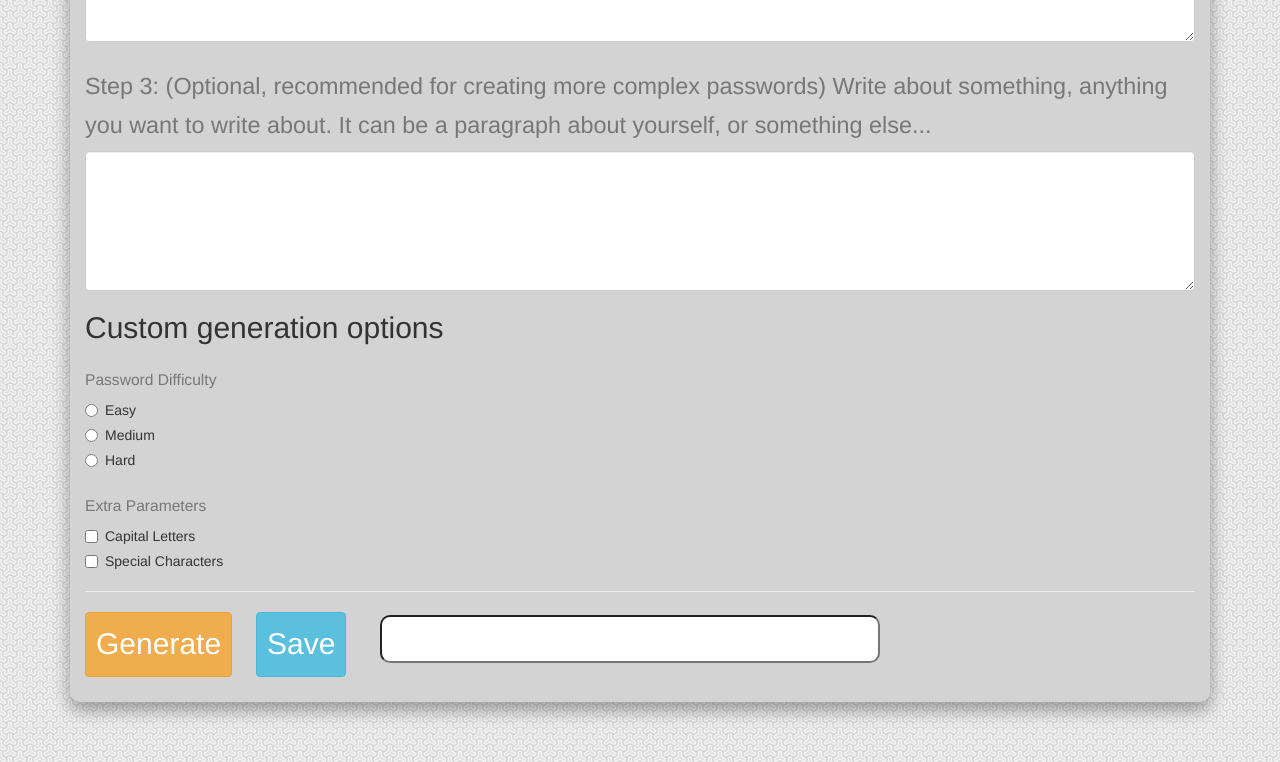
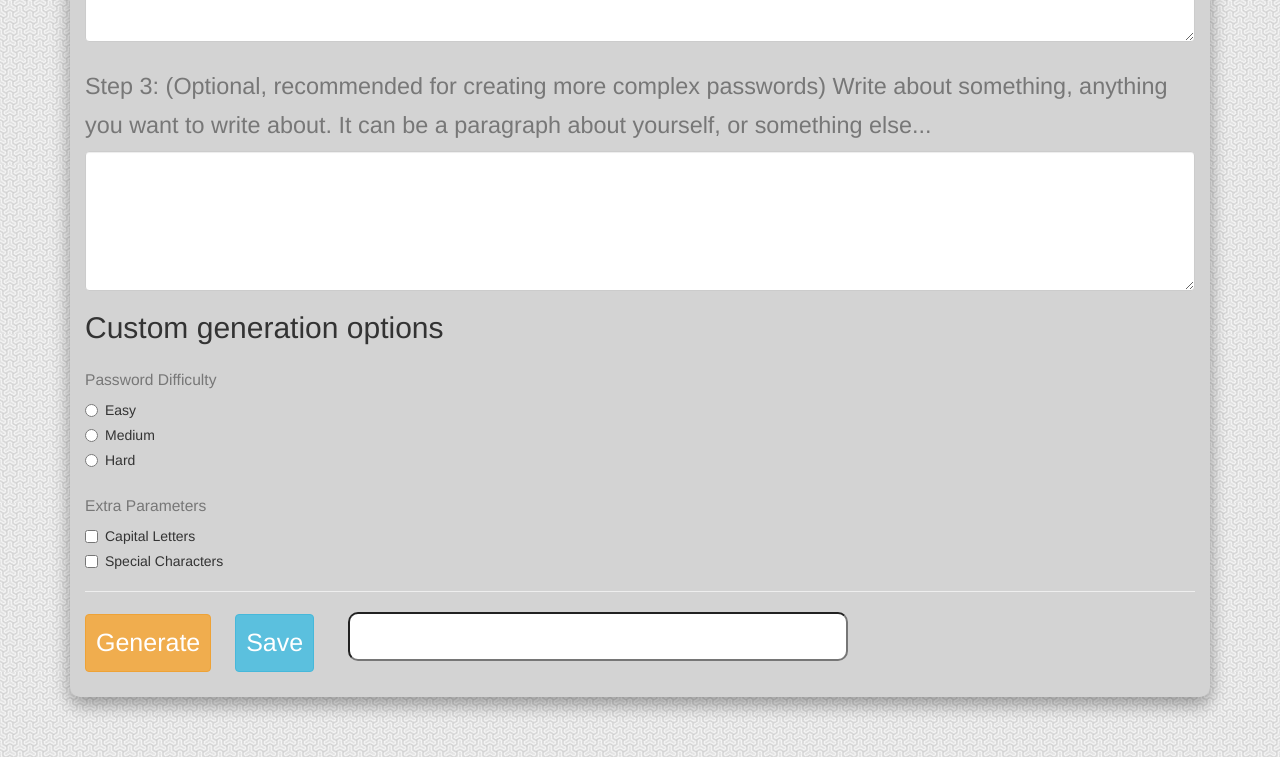
Before and after one commit to dynamitenate/PasswordGenerator, a website: page public/generate/index.html in a window 1280 px wide. Shown: the part 680-1442 px from the top of the page. Drawn offline with nearby package versions, Linux system fonts and the light colour scheme; sample sign-in values are in the browser's storage.

Commit message:
buttons smaller

```diff
--- a/public/generate/index.html
+++ b/public/generate/index.html
@@ -79,8 +79,8 @@
 				<p>
 				<hr>
 				<p>
-				<button type="button" id="generate" style="padding:10px;font-size:30px;"class="btn btn-warning" onClick="generateWord()">Generate</button>
-				<button type="button" id="save" style="margin-left:20px;padding:10px;font-size:30px;" class="btn btn-info">Save</button>
+				<button type="button" id="generate" style="padding:10px;font-size:25px;"class="btn btn-warning" onClick="generateWord()">Generate</button>
+				<button type="button" id="save" style="margin-left:20px;padding:10px;font-size:25px;" class="btn btn-info">Save</button>
 				<input type="text" id="password" style="margin-left:30px; margin-right:30px; font-size:30px; width:500px; border-radius: 10px;" value="" class="field left" readonly>
 			</form>
 		</div>
```
